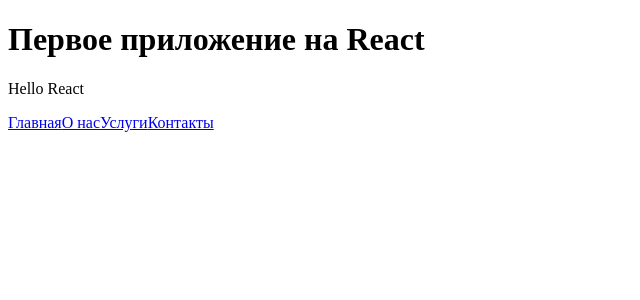
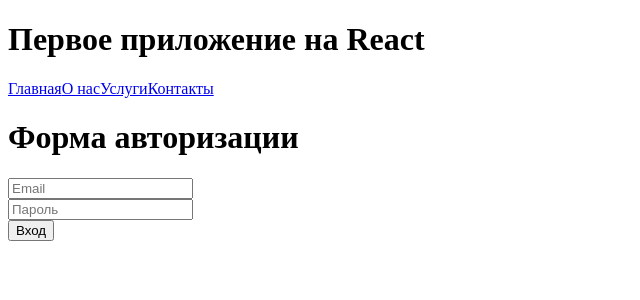
Before and after one commit to katerinkaivanova/react-js-blog, a React app: page / in a window 1280 px wide. Shown: the top 300 px of the page, without its empty margins (0-640 px from the left). Built offline with nearby package versions, Linux system fonts and the light colour scheme; the HTML template or start-up script is replaced by a standard one.

Commit message:
created Login.js

```diff
--- a/src/App.js
+++ b/src/App.js
@@ -2,10 +2,10 @@
 import ReactDOM from 'react-dom';
 
 import Menu from './Menu';
+import Login from "./Login";
 
 class App extends React.Component {
     render() {
-
         const  menuItems  = [
             { title: 'Главная', href: '/'},
             { title: 'О нас', href: '/about'},
@@ -16,8 +16,8 @@
         return (
             <div>
                 <h1>Первое приложение на React</h1>
-                <p>Hello React</p>
                 <Menu items={menuItems}/>
+                <Login />
             </div>
         );
     }
--- /dev/null
+++ b/src/Login.js
@@ -0,0 +1,18 @@
+import React from 'react';
+
+export default class Login extends React.Component {
+    render() {
+        return (
+            <div>
+                <h1>Форма авторизации</h1>
+                <form action="" method="post">
+                    <input name="email" placeholder="Email" type="email"/>
+                    <br/>
+                    <input name="password" placeholder="Пароль" type="password"/>
+                    <br/>
+                    <input type="submit" value="Вход"/>
+                </form>
+            </div>
+        );
+    }
+}
--- a/src/Menu.js
+++ b/src/Menu.js
@@ -4,7 +4,6 @@
 
 export default class Menu extends React.Component {
     render() {
-
         const items = this.props.items.map((item, index) => {
             return (
                 <MenuItem key={index} href={item.href}>
```
